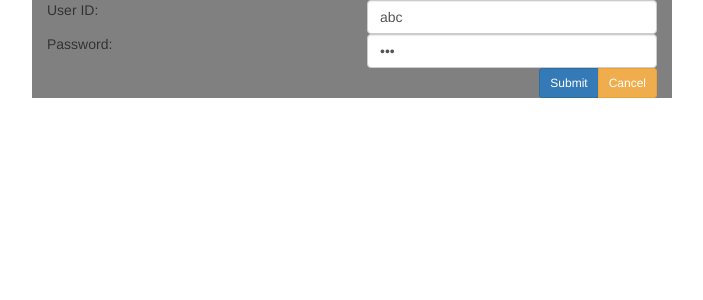
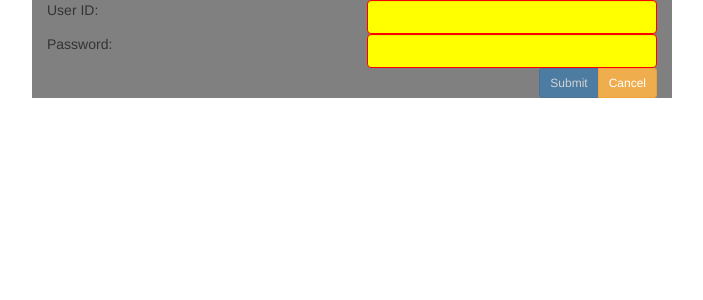
Before and after one commit to MyWebRepository/TestRepo, an Angular app: page / in a window 1280 px wide. Shown: the top 300 px of the page, without its empty margins (288-991 px from the left). Built offline with nearby package versions, Linux system fonts and the light colour scheme.

Commit message:
Updated files.

```diff
--- a/src/app/components/login/login.component.css
+++ b/src/app/components/login/login.component.css
@@ -1,3 +1,8 @@
 .login-panel {
   background-color: gray;
 }
+
+input[name='userId'].ng-invalid, input[name='password'].ng-invalid {
+  background-color: yellow;
+  border: solid 1px red;
+}
--- a/src/app/components/login/login.component.html
+++ b/src/app/components/login/login.component.html
@@ -11,7 +11,10 @@
               type="text"
               class="form-control"
               [(ngModel)]="model.userId"
-              #userId="ngModel">
+              #userId="ngModel"
+              required
+              minlength="3"
+              maxlength="10">
           </div>
         </div>
         <div class="row">
@@ -22,7 +25,10 @@
               type="password"
               class="form-control"
               [(ngModel)]="model.password"
-              #password="ngModel">
+              #password="ngModel"
+              required
+              minlength="3"
+              maxlength="10">
           </div>
         </div>
         <div class="row">
--- a/src/app/components/login/login.component.ts
+++ b/src/app/components/login/login.component.ts
@@ -7,8 +7,8 @@ import { Component, OnInit } from '@angular/core';
 })
 export class LoginComponent implements OnInit {
   model = {
-    userId: 'abc',
-    password: '123'
+    userId: '',
+    password: ''
   };
 
   constructor() { }
```
Also changed, not shown: src/styles.css (line endings or trailing spaces).
